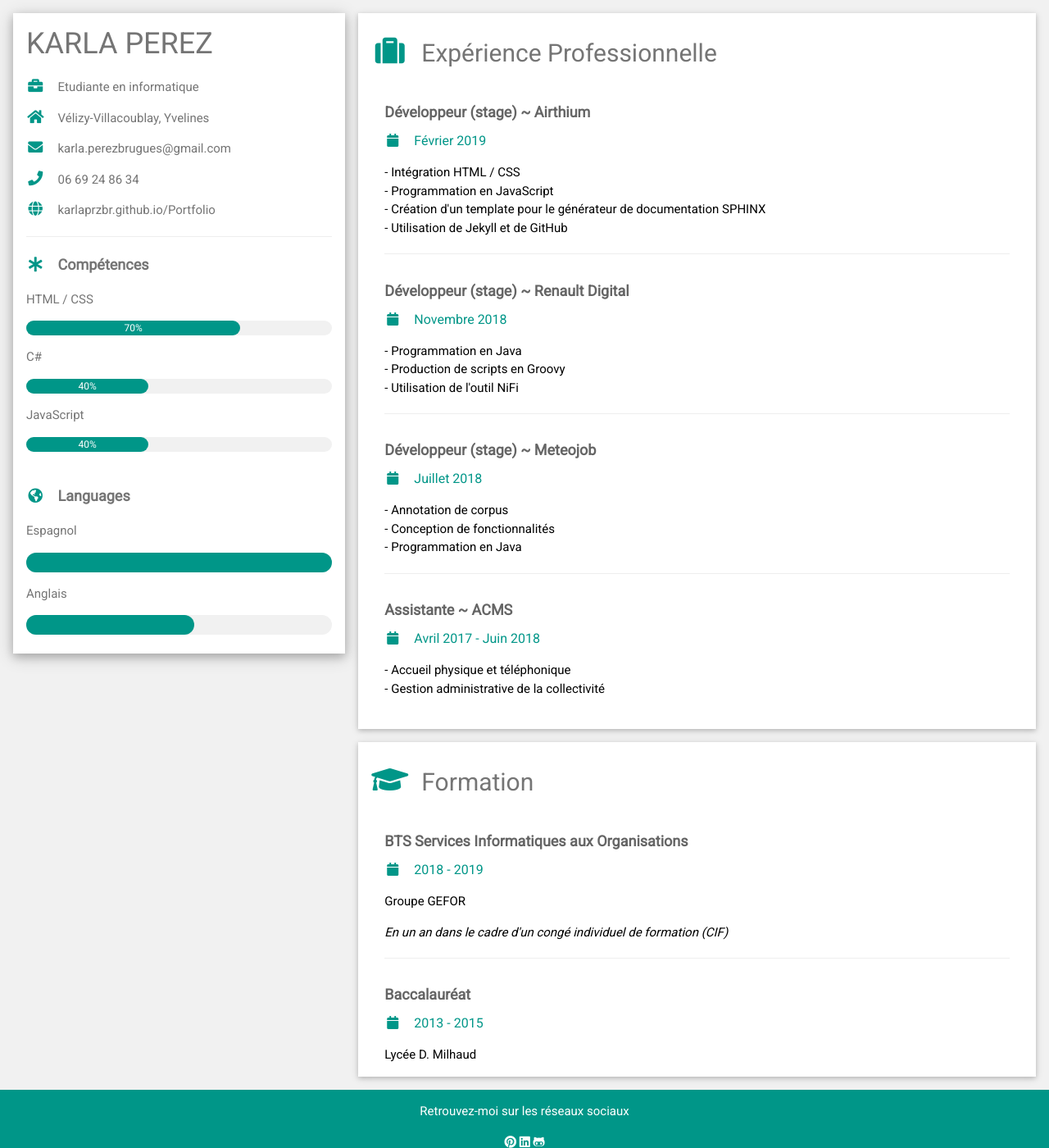
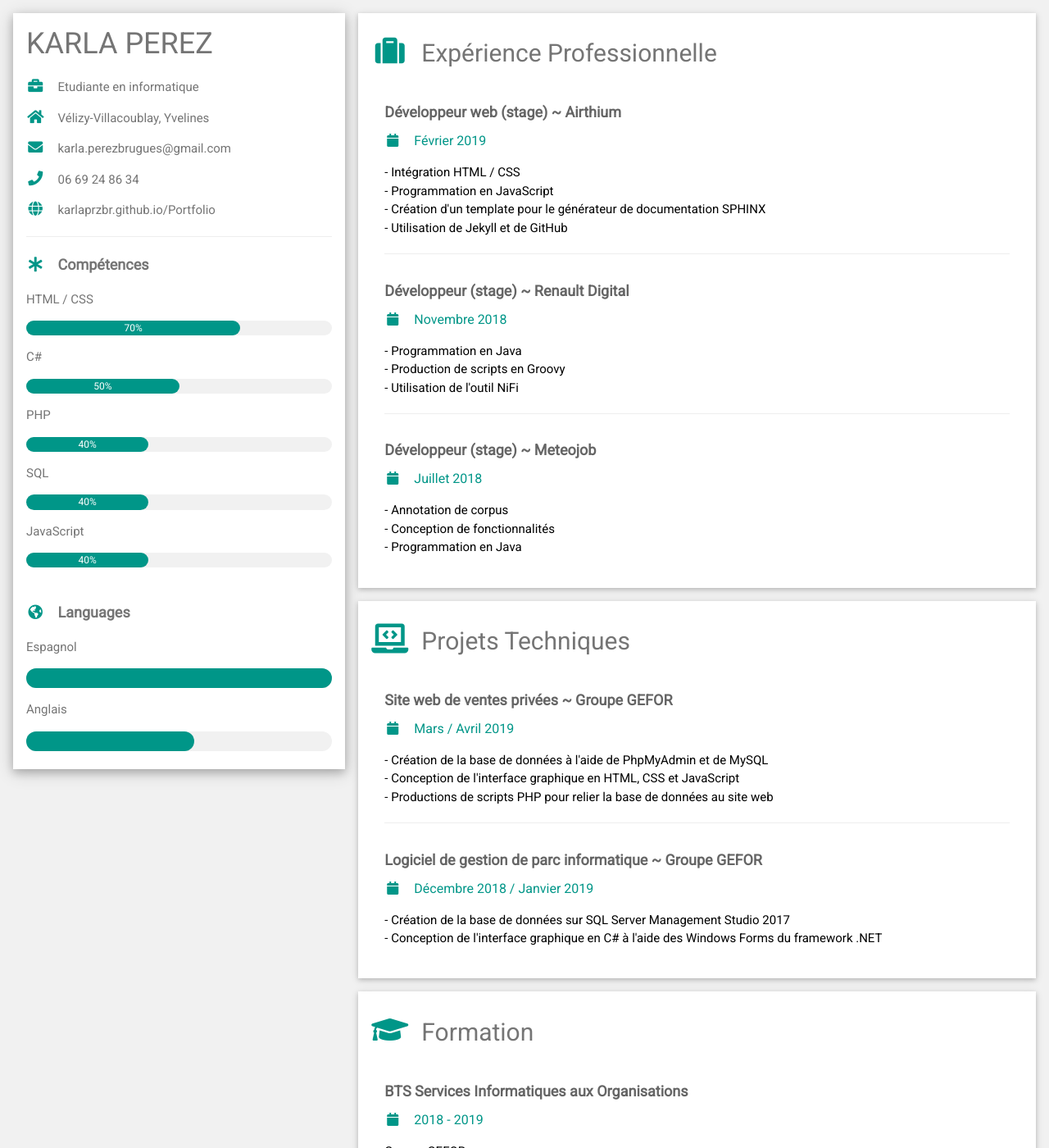
Before and after one commit to karlaprzbr/Portfolio, a Jekyll site: the page built from cv.md, in a window 1280 px wide and 1400 px high. Shown: the whole window at 82% size. Built offline with Jekyll 4.4.1, drawn with Linux system fonts in a browser that asks for light colours.

Commit message:
add last features

```diff
--- a/_includes/header.html
+++ b/_includes/header.html
@@ -2,7 +2,7 @@
   <a href="{{ site.url }}{{ site.baseurl }}/index.html" class="active">ACCUEIL</a>
   <a href="{{ site.url }}{{ site.baseurl }}/stages.html">STAGES</a>
   <a href="{{ site.url }}{{ site.baseurl }}/ppe.html">PPE</a>
-  <a href="{{ site.url }}{{ site.baseurl }}/img/PEREZ_Karla_CV.pdf">CV</a>
+  <a href="{{ site.url }}{{ site.baseurl }}/cv.html">CV</a>
   <!-- <a href="#COMPETENCES">COMPETENCES</a> -->
   <a href="{{ site.url }}{{ site.baseurl }}/veille-techno.html">VEILLE TECHNOLOGIQUE</a>
   <a href="javascript:void(0);" class="icon" onclick="openNav()"><i class="fa fa-bars"></i></a>
--- a/_layouts/cv.html
+++ b/_layouts/cv.html
@@ -17,7 +17,7 @@ html,body,h1,h2,h3,h4,h5,h6 {font-family: "Roboto", sans-serif}
 
   <!-- The Grid -->
   <div class="w3-row-padding">
-
+    <!-- <h2 class="w3-text-grey" style="background-color: white; box-shadow: 0 4px 10px 0 rgba(0,0,0,0.2), 0 4px 20px 0 rgba(0,0,0,0.19); margin: 9px; padding: 5px 15px;">RETOUR</h2> -->
     <!-- Left Column -->
     <div class="w3-third">
 
@@ -44,9 +44,17 @@ html,body,h1,h2,h3,h4,h5,h6 {font-family: "Roboto", sans-serif}
           </div>
           <p>C#</p>
           <div class="w3-light-grey w3-round-xlarge w3-small">
-            <div class="w3-container w3-center w3-round-xlarge w3-teal" style="width:40%">
-              <div class="w3-center w3-text-white">40%</div>
+            <div class="w3-container w3-center w3-round-xlarge w3-teal" style="width:50%">
+              <div class="w3-center w3-text-white">50%</div>
             </div>
+          </div>
+          <p>PHP</p>
+          <div class="w3-light-grey w3-round-xlarge w3-small">
+            <div class="w3-container w3-center w3-round-xlarge w3-teal" style="width:40%">40%</div>
+          </div>
+          <p>SQL</p>
+          <div class="w3-light-grey w3-round-xlarge w3-small">
+            <div class="w3-container w3-center w3-round-xlarge w3-teal" style="width:40%">40%</div>
           </div>
           <p>JavaScript</p>
           <div class="w3-light-grey w3-round-xlarge w3-small">
@@ -76,7 +84,7 @@ html,body,h1,h2,h3,h4,h5,h6 {font-family: "Roboto", sans-serif}
       <div class="w3-container w3-card w3-white w3-margin-bottom">
         <h2 class="w3-text-grey w3-padding-16"><i class="fa fa-suitcase fa-fw w3-margin-right w3-xxlarge w3-text-teal"></i>Expérience Professionnelle</h2>
         <div class="w3-container">
-          <h5 class="w3-opacity"><b>Développeur (stage) ~ Airthium</b></h5>
+          <h5 class="w3-opacity"><b>Développeur web (stage) ~ Airthium</b></h5>
           <h6 class="w3-text-teal"><i class="fa fa-calendar fa-fw w3-margin-right"></i>Février 2019</h6>
           <p>
             - Intégration HTML / CSS<br>
@@ -103,15 +111,28 @@ html,body,h1,h2,h3,h4,h5,h6 {font-family: "Roboto", sans-serif}
             - Annotation de corpus<br>
             - Conception de fonctionnalités<br>
             - Programmation en Java
+          </p><br>
+        </div>
+      </div>
+
+      <div class="w3-container w3-card w3-white w3-margin-bottom">
+        <h2 class="w3-text-grey w3-padding-16"><i class="fa fa-laptop-code fa-fw w3-margin-right w3-xxlarge w3-text-teal"></i>Projets Techniques</h2>
+        <div class="w3-container">
+          <h5 class="w3-opacity"><b>Site web de ventes privées ~ Groupe GEFOR</b></h5>
+          <h6 class="w3-text-teal"><i class="fa fa-calendar fa-fw w3-margin-right"></i>Mars / Avril 2019</h6>
+          <p>
+            - Création de la base de données à l'aide de PhpMyAdmin et de MySQL<br>
+            - Conception de l'interface graphique en HTML, CSS et JavaScript<br>
+            - Productions de scripts PHP pour relier la base de données au site web
           </p>
           <hr>
         </div>
         <div class="w3-container">
-          <h5 class="w3-opacity"><b>Assistante ~ ACMS</b></h5>
-          <h6 class="w3-text-teal"><i class="fa fa-calendar fa-fw w3-margin-right"></i>Avril 2017 - Juin 2018</h6>
+          <h5 class="w3-opacity"><b>Logiciel de gestion de parc informatique ~ Groupe GEFOR</b></h5>
+          <h6 class="w3-text-teal"><i class="fa fa-calendar fa-fw w3-margin-right"></i>Décembre 2018 / Janvier 2019</h6>
           <p>
-            - Accueil physique et téléphonique<br>
-            - Gestion administrative de la collectivité
+            - Création de la base de données sur SQL Server Management Studio 2017<br>
+            - Conception de l'interface graphique en C# à l'aide des Windows Forms du framework .NET
           </p><br>
         </div>
       </div>
@@ -123,13 +144,7 @@ html,body,h1,h2,h3,h4,h5,h6 {font-family: "Roboto", sans-serif}
           <h6 class="w3-text-teal"><i class="fa fa-calendar fa-fw w3-margin-right"></i>2018 - 2019</h6>
           <p>Groupe GEFOR</p>
           <p style="font-style:italic;">En un an dans le cadre d'un congé individuel de formation (CIF)</p>
-          <hr>
-        </div>
-        <div class="w3-container">
-          <h5 class="w3-opacity"><b>Baccalauréat</b></h5>
-          <h6 class="w3-text-teal"><i class="fa fa-calendar fa-fw w3-margin-right"></i>2013 - 2015</h6>
-          <p>Lycée D. Milhaud</p>
-        </div>
+        </div><br>
       </div>
 
     <!-- End Right Column -->
```
Also changed, not shown: _layouts/ppe.html (+7 -7 lines), img/bureau-travail.jpg (added), img/desk-3139127_960_720.jpg (added).
